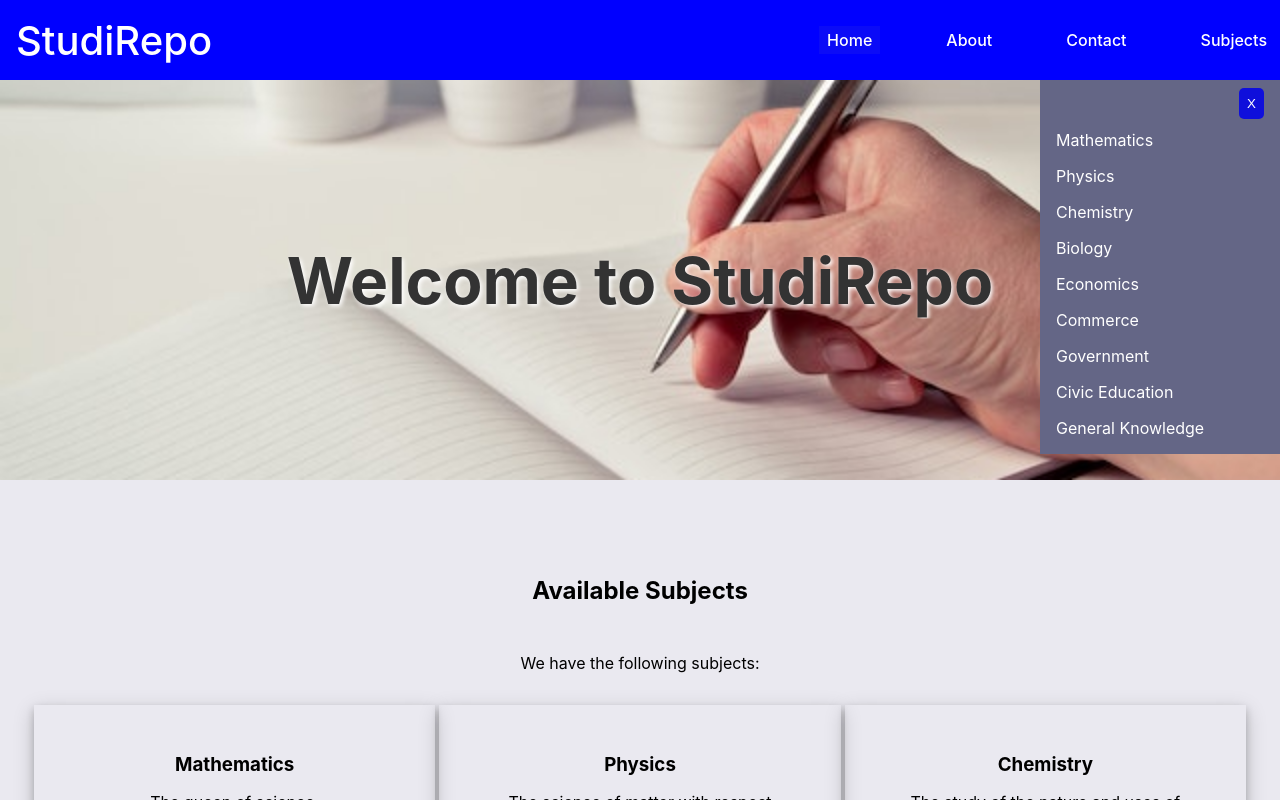
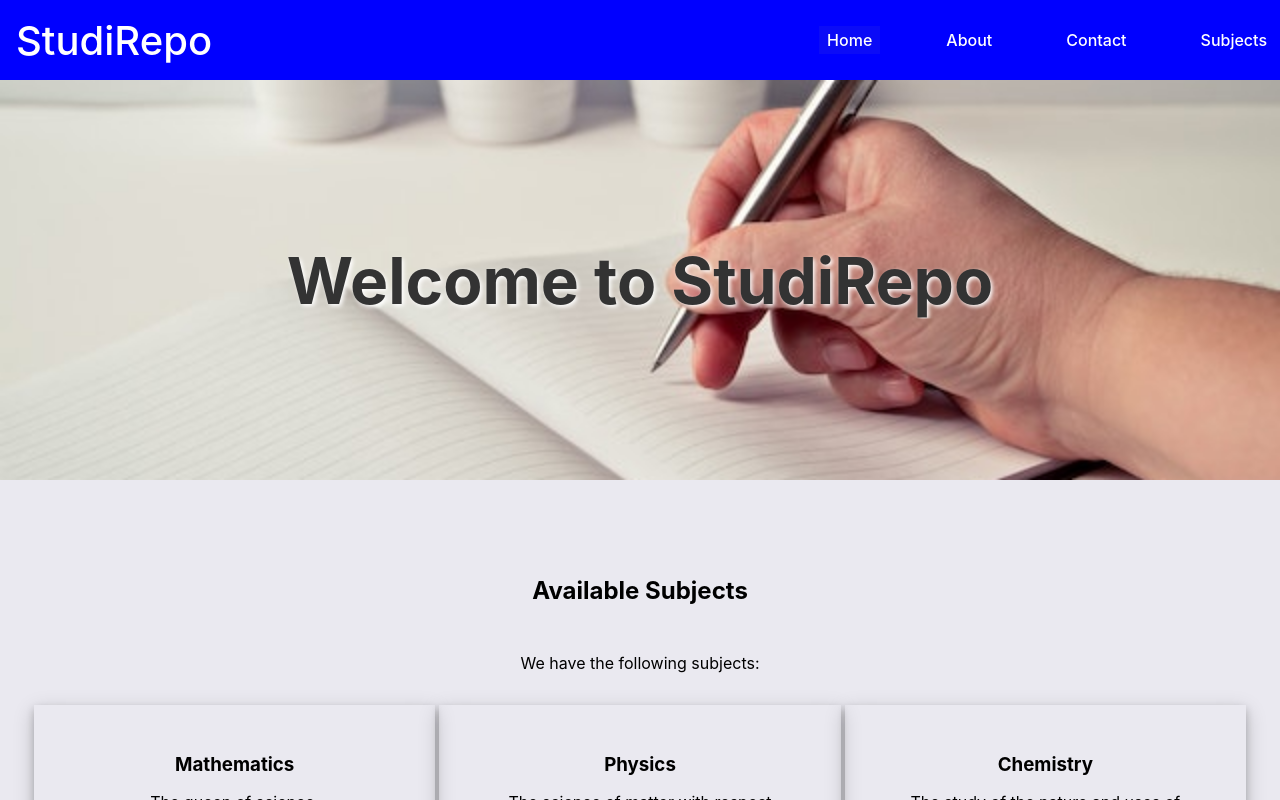
Before and after one commit to cheks123/edbile, a React (Create React App) app: page / in a window 1280 px wide. Shown: the top 800 px of the page. Built offline with nearby package versions, Linux system fonts and the light colour scheme.

Commit message:
Update Nav.js

```diff
--- a/src/Nav.js
+++ b/src/Nav.js
@@ -36,7 +36,7 @@ function Nav() {
           <li><span className="subject-drop-down" onClick={toggleSubjectDropDown}>Subjects</span></li>
         </ul>
     </nav>
-    <div className="subject-list-drop-down" style={{ display:showSubjectList?"none":"block" }}>
+    <div className="subject-list-drop-down" style={{ display:showSubjectList?"block":"none" }}>
       <button onClick={toggleSubjectDropDown}>X</button>
       <ul>
         <li><Link to="/mathematics/" onClick={toggleSubjectDropDown}>Mathematics</Link></li>
```
